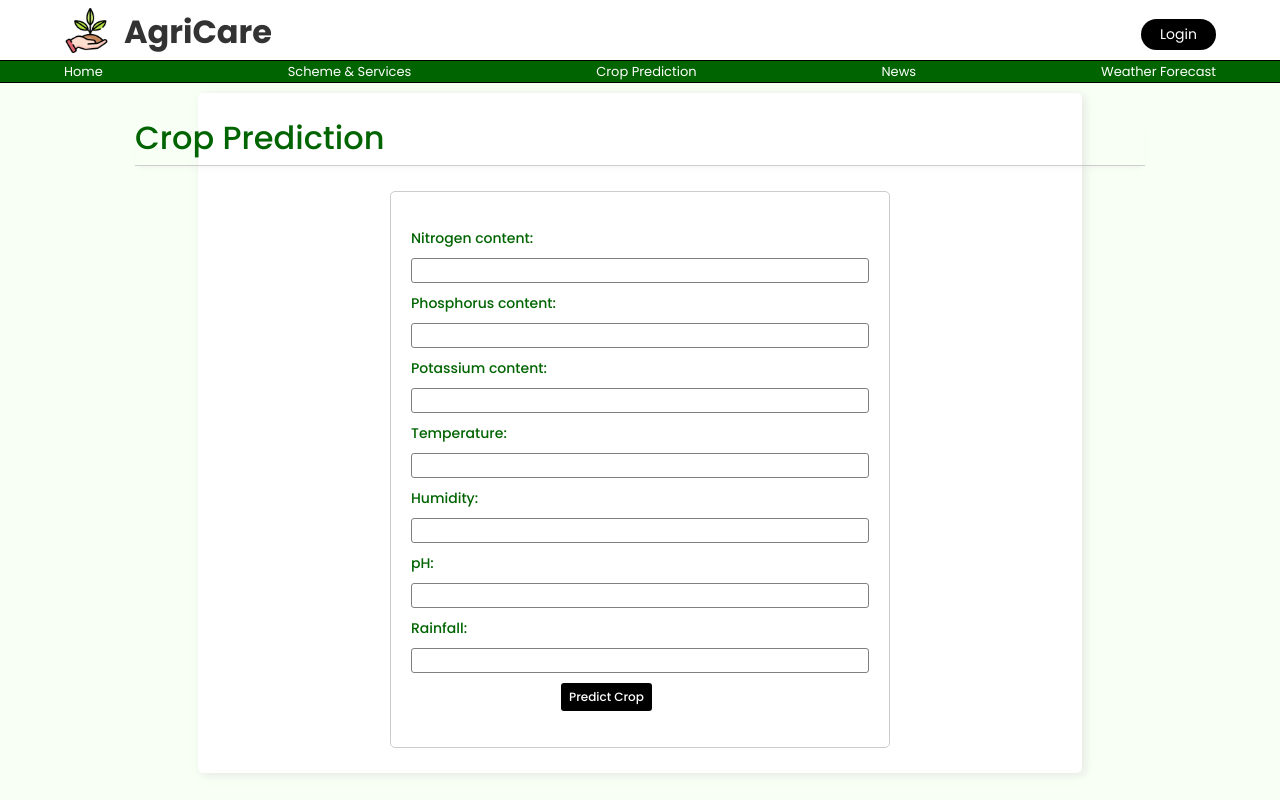
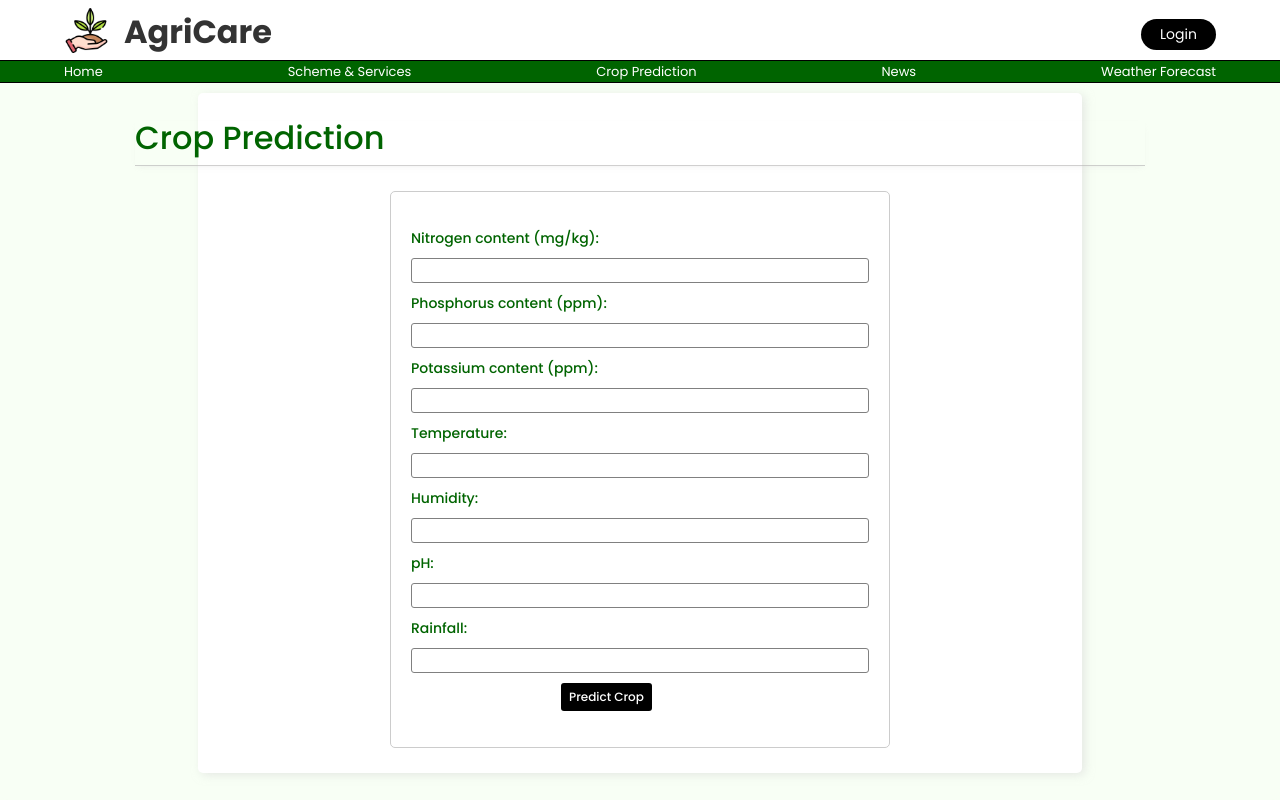
Before and after one commit to vats-dilip/AgriCare, a React (Vite) app: page /cropPredicition in a window 1280 px wide. Shown: the top 800 px of the page. Built offline with nearby package versions, Linux system fonts and the light colour scheme; no server answers.

Commit message:
updates..

```diff
--- a/src/Components/CropPrediction.jsx
+++ b/src/Components/CropPrediction.jsx
@@ -47,7 +47,7 @@ const CropPrediction = () => {
         </div>
         <FormWrapper>
           <form onSubmit={handleSubmit}>
-            <label htmlFor="nitrogen_content">Nitrogen content:</label>
+            <label htmlFor="nitrogen_content">Nitrogen content (mg/kg):</label>
             <input
               type="number"
               id="nitrogen_content"
@@ -55,7 +55,9 @@ const CropPrediction = () => {
               value={formData.nitrogen_content}
               onChange={handleChange}
             />
-            <label htmlFor="phosphorus_content">Phosphorus content:</label>
+            <label htmlFor="phosphorus_content">
+              Phosphorus content (ppm):
+            </label>
             <input
               type="number"
               id="phosphorus_content"
@@ -64,7 +66,7 @@ const CropPrediction = () => {
               onChange={handleChange}
             />
 
-            <label htmlFor="potassium_content">Potassium content:</label>
+            <label htmlFor="potassium_content">Potassium content (ppm):</label>
             <input
               type="number"
               id="potassium_content"
```
